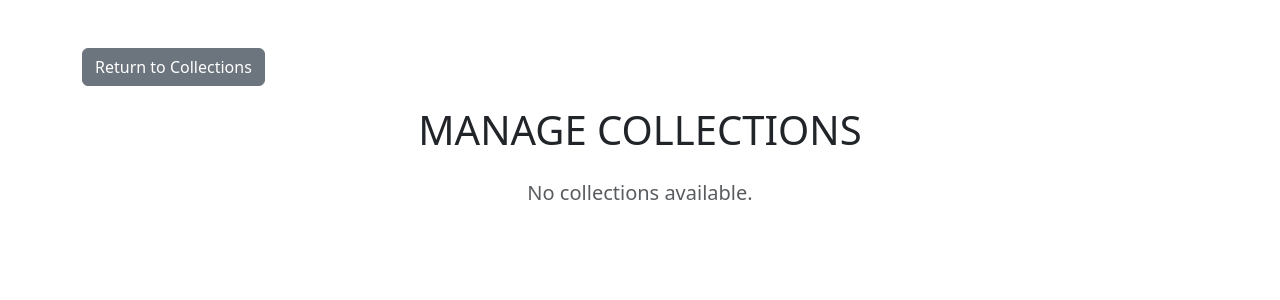
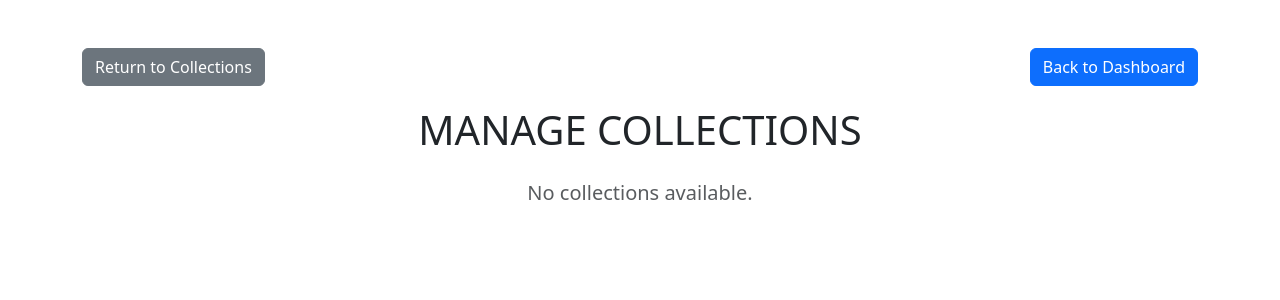
Before and after one commit to fahmeed-nabi/MelodyStack-Catalogue-App, a Django app: template music/templates/music/manage_collections.html in a window 1280 px wide. Shown: the top 300 px of the page. Run offline with Django 5.2, Linux system fonts and the light colour scheme; the template is opened without the code that fills it, so the values that code supplies are empty.

Commit message:
improve librarian dashboard and manage collections page

```diff
--- a/music/templates/music/librarian.html
+++ b/music/templates/music/librarian.html
@@ -47,6 +47,8 @@
             <a href="{% url 'librarian_settings' %}" class="btn btn-outline-secondary">⚙️ Settings</a>
             <!-- Add Collection or Item Button -->
             <a href="{% url 'create_collection_item' %}" class="btn btn-success">➕ Add Collection or Item</a>
+            <!-- New Manage Collections Button -->
+            <a href="{% url 'manage_collections' %}" class="btn btn-primary">📋 Manage Collections</a>
             <a href="{% url 'logout_view' %}" class="btn btn-danger">🚪 Logout</a>
           </div>
         </div>
--- a/music/templates/music/manage_collections.html
+++ b/music/templates/music/manage_collections.html
@@ -31,13 +31,21 @@
         .return-button {
             margin-bottom: 20px;
         }
+        /* Flex container for aligning buttons */
+        .button-container {
+            display: flex;
+            justify-content: space-between;
+            align-items: center;
+            margin-bottom: 20px;
+        }
     </style>
 </head>
 <body>
     <div class="container my-5">
-        <!-- Return to Collections Button -->
-        <div class="text-start return-button">
+        <!-- Button container for Return to Collections and Back to Dashboard -->
+        <div class="button-container">
             <a href="{% url 'collections' %}" class="btn btn-secondary">Return to Collections</a>
+            <a href="{% url 'librarian' %}" class="btn btn-primary">Back to Dashboard</a>
         </div>
 
         <h1 class="text-center text-uppercase fw-light text-dark mb-4">Manage Collections</h1>
```
